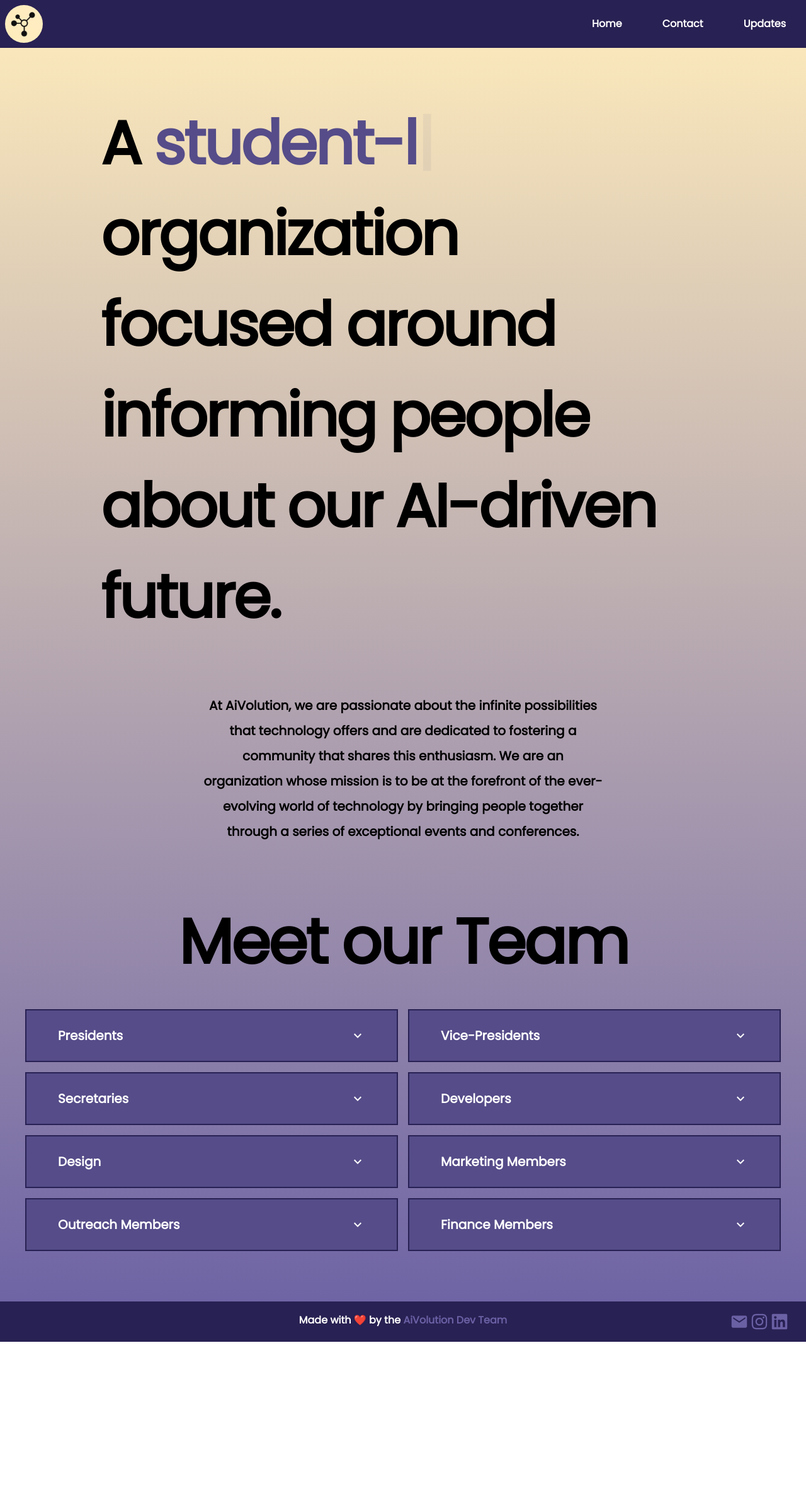
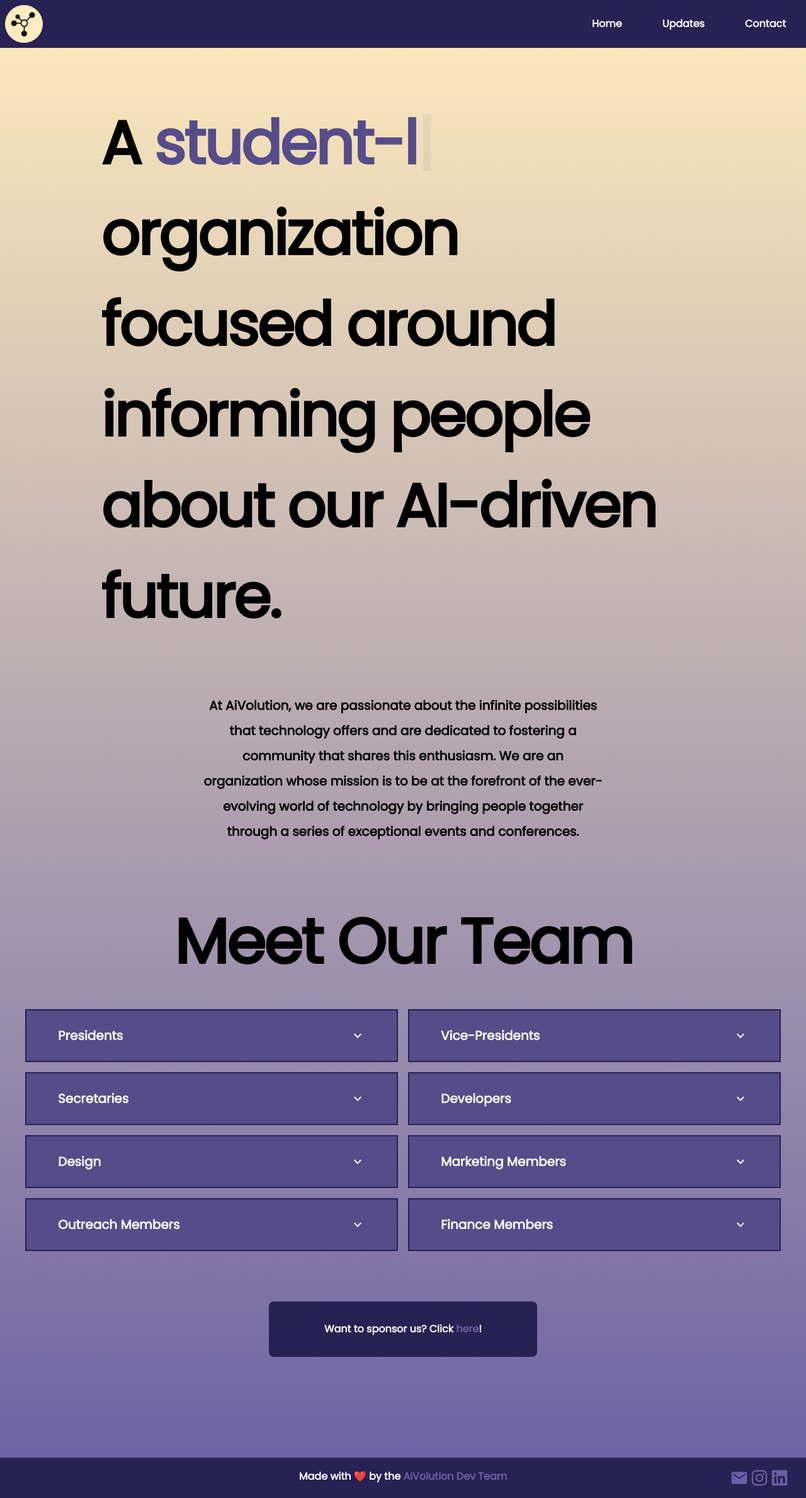
Before and after one commit to aivolution-gta/website, a Next.js app: page / in a window 1280 px wide. Shown: the whole page at 63% size. Before the commit the page ends 2130 px from the top, so only its background shows below. Built offline with nearby package versions, Linux system fonts and the light colour scheme.

Commit message:
small changes

```diff
--- a/components/navbar.tsx
+++ b/components/navbar.tsx
@@ -9,14 +9,14 @@ const links = [
         id: "0",
     },
     {
+        name: "Updates",
+        link: "/updates",
+        id: "2",
+    },
+    {
         name: "Contact",
         link: "/contact",
         id: "1",
-    },
-    {
-        name: "Updates",
-        link: "/updates",
-        id: "2",
     },
     // {
     //     name: "past events",
--- a/pages/contact.tsx
+++ b/pages/contact.tsx
@@ -8,12 +8,14 @@ export default function Contact() {
     return (
         <div className="w-full flex flex-col min-h-screen">
             <Reveal>
-                <h1 className="flex justify-center place-center my-2 opacity-75">Contact</h1>
+                <h1 className="flex justify-center place-center my-2">Contact</h1>
             </Reveal>
 
             <Reveal>
                 <div>
-                    <h3 className="text-center mb-4">If you have a request, feedback, or business inquiry, feel free to send a message <br />through the contact form, and our team will reach out to you!</h3>
+                    <div className="flex justify-center">
+                        <h3 className="text-center mb-4 w-5/12">If you have a request, feedback, or business inquiry, feel free to send a message through the contact form, and our team will reach out to you!</h3>
+                    </div>
                     <ContactForm />
                 </div>
             </Reveal>
--- a/pages/index.tsx
+++ b/pages/index.tsx
@@ -1,6 +1,7 @@
 import { Reveal } from "@/components/reveal";
 import Accordion from "@/components/accordion";
 import Typewriter from "typewriter-effect";
+import Link from "next/link";
 
 export default function Home () {
 
@@ -62,7 +63,7 @@ export default function Home () {
             <div className="mt-20">
                 <div className="w-full">
                     <Reveal>
-                    <h1 className="flex justify-center place-center opacity-100 my-8">Meet our Team</h1>
+                        <h1 className="flex justify-center place-center opacity-100 my-8">Meet Our Team</h1>
                     </Reveal>
 
                     <Reveal>
@@ -74,6 +75,13 @@ export default function Home () {
                     </Reveal>
                 </div>
             </div>
+
+            {/* Sponsor Message */}
+            <div className="flex justify-center">
+                <div className="my-20 text-center p-8 bg-dark-purple w-1/3 rounded-lg text-white">
+                    <p>Want to sponsor us? Click <Link href="/contact">here</Link>!</p>
+                </div>
+            </div>
         </div>
     );
 }
```
